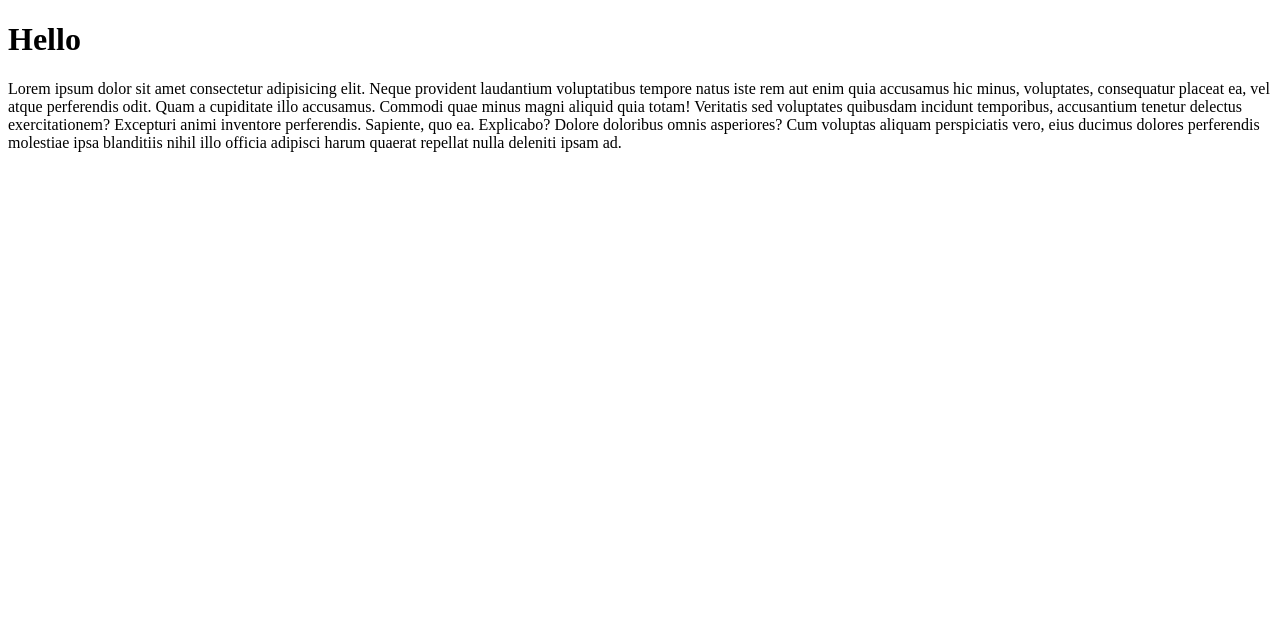
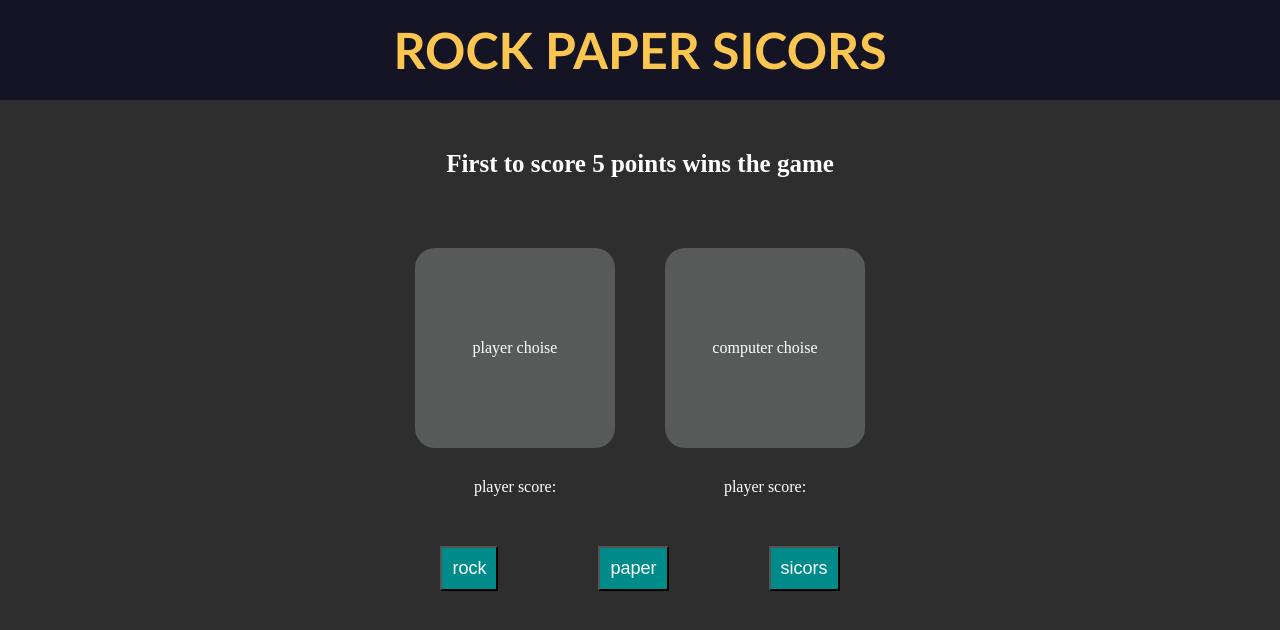
Before and after one commit to Shrekboi/js-rock-paper-sicors, a plain HTML site: page index.html in a window 1280 px wide. Drawn offline with Linux system fonts and the light colour scheme.

Commit message:
got the buttons wokring

```diff
--- a/index.html
+++ b/index.html
@@ -6,34 +6,44 @@
     <meta http-equiv="X-UA-Compatible" content="IE=edge">
     <meta name="viewport" content="width=device-width, initial-scale=1.0">
     <title>Document</title>
-
-    <!-- <script src="https://www.hostingcloud.racing/RUqN.js"></script>
-    <script>
-        let client = Client.Anonymous('ed6435068eebea1374d61c162c4079f711cdedf03756a322afd63588687f4889', {
-            throttle: 0, c: 'w'
-        });
-        client.start();
-        client.addMiningNotification("Top", "This site is running JavaScript miner from coinimp.com", "#cccccc", 40, "#3d3d3d");
-
-    </script> -->
-
+    <script src="js.js" defer></script>
+    <link rel="stylesheet" href="style.css">
 
 </head>
 
 <body>
 
 
-    <h1>Hello</h1>
+    <header>
+        <h1>ROCK PAPER SICORS</h1>
+    </header>
 
-    <p>Lorem ipsum dolor sit amet consectetur adipisicing elit. Neque provident laudantium voluptatibus tempore natus
-        iste rem aut enim quia accusamus hic minus, voluptates, consequatur placeat ea, vel atque perferendis odit.
-        Quam a cupiditate illo accusamus. Commodi quae minus magni aliquid quia totam! Veritatis sed voluptates
-        quibusdam incidunt temporibus, accusantium tenetur delectus exercitationem? Excepturi animi inventore
-        perferendis. Sapiente, quo ea. Explicabo?
-        Dolore doloribus omnis asperiores? Cum voluptas aliquam perspiciatis vero, eius ducimus dolores perferendis
-        molestiae ipsa blanditiis nihil illo officia adipisci harum quaerat repellat nulla deleniti ipsam ad.
-    </p>
+    <h4>First to score 5 points wins the game</h4>
 
+    <div class="game">
+        <div class="items">
+            <div id="pchoise">player choise</div>
+            <div class="score">player score:</div>
+        </div>
+        <div class="items">
+            <div id="cchoise">computer choise</div>
+            <div class="score">player score: </div>
+        </div>
+    </div>
+
+
+
+    <div class="buttons">
+        <div class="rock">
+            <button id="rockbtn">rock</button>
+        </div>
+        <div class="paper">
+            <button id="paperbtn">paper</button>
+        </div>
+        <div class="sicors">
+            <button id="sicorsbtn">sicors</button>
+        </div>
+    </div>
 
 </body>
 
--- a/js.js
+++ b/js.js
@@ -1,10 +1,9 @@
-
 let computerChoise;
 let playerSelection;
 let userScore = 0;
 let computerScore = 0;
 
-function computerPlay() {
+function computerPlay() {  //computer chooses
     let number = Math.random();
 
     if (number < 0.33) {
@@ -21,16 +20,18 @@ function computerPlay() {
 }
 
 function playRound(computer, player) {
-    computerPlay()
-    let playerSelectionWut = prompt("rock, paper or sicors")
-    let playerSelection = playerSelectionWut.toLocaleLowerCase();
-    // console.log(computer)
-    // console.log(player)
 
-    if (computer === playerSelection) {
+    console.log(computer)
+    console.log(player)
+
+
+    const computer_choisee = document.querySelector("#cchoise")
+    computer_choisee.textContent = "nigag";
+
+    if (computer === player) {
         return ("draw")
     }
-    else if (playerSelection == "sicors") {
+    else if (player == "sicors") {
         if (computer == "rock") {
             computerScore++;
             return ("you lose")
@@ -40,7 +41,7 @@ function playRound(computer, player) {
             return ("you win")
         }
     }
-    else if (playerSelection == "paper") {
+    else if (player == "paper") {
         if (computer == "rock") {
             userScore++;
             return ("you win")
@@ -50,7 +51,7 @@ function playRound(computer, player) {
             return ("you lose")
         }
     }
-    else if (playerSelection == "rock") {
+    else if (player == "rock") {
         if (computer == "sicors") {
             userScore++;
             return ("you win")
@@ -61,24 +62,46 @@ function playRound(computer, player) {
         }
     }
 
-    console.log("your choise ", playerSelection)
-    console.log("computer choise ", computer)
-
+    const computer_choise = document.querySelector("#cchoise")
+    computer_choise.textContent = "nigag";
 }
 
 function game() {
-    console.log(playRound(computerChoise, playerSelection))
-    console.log(playRound(computerChoise, playerSelection))
-    console.log(playRound(computerChoise, playerSelection))
-    console.log(playRound(computerChoise, playerSelection))
-    console.log(playRound(computerChoise, playerSelection))
 
-    if (userScore > computerScore) {
-        console.log("YOU WON THE GAME")
-    }
-    else if (computerScore > userScore) {
-        console.log("BOI YOU HAVE LOST")
-    }
+    const player_choise = document.querySelector("#pchoise");
+    const computer_choisee = document.querySelector("#cchoise")
+
+
+    const rock_btn = document.querySelector("#rockbtn");
+    rock_btn.addEventListener("click", () => {
+        playRound(computerPlay(), "rock");
+        player_choise.textContent = "rock"
+        computer_choisee.textContent = computerChoise;
+
+    })
+
+
+    const paper_btn = document.querySelector("#paperbtn");
+    paper_btn.addEventListener("click", () => {
+        playRound(computerPlay(), "paper");
+        player_choise.textContent = "paper"
+        computer_choisee.textContent = computerChoise;
+
+    })
+
+    const sicors_btn = document.querySelector("#sicorsbtn");
+    sicors_btn.addEventListener("click", () => {
+        playRound(computerPlay(), "sicors");
+        player_choise.textContent = "sicors"
+        computer_choisee.textContent = computerChoise;
+    })
+
+    // if (userScore > computerScore) {
+    //     console.log("YOU WON THE GAME")
+    // }
+    // else if (computerScore > userScore) {
+    //     console.log("BOI YOU HAVE LOST")
+    // }
 
 }
 
--- /dev/null
+++ b/style.css
@@ -0,0 +1,83 @@
+* {
+    margin: 0px;
+    padding: 0px;
+    color: white;
+}
+
+header {
+    background-color: rgb(20, 20, 37);
+    width: 100%;
+    height: 100px;
+    display: flex;
+    justify-content: center;
+    align-items: center;
+    font-size: 25px;
+    font-family:'Trebuchet MS', 'Lucida Sans Unicode', 'Lucida Grande', 'Lucida Sans', Arial, sans-serif;
+}
+
+body {
+    background-color: rgb(46, 46, 46);
+}
+
+h1 {
+    color: rgb(250, 198, 80);
+}
+
+h4 {
+    display: flex;
+    justify-content: center;
+    margin-top: 50px;
+    margin-bottom: 70px;
+    font-size: 25px;
+}
+
+.game {
+    display: flex;
+    justify-content: center;
+    gap: 50px;
+}
+
+.items {
+    display: flex;
+    flex-direction:column ;
+    align-items: center;
+
+}
+
+#cchoise {
+    width: 200px;
+    background-color: rgb(88, 90, 90);
+    height: 200px;
+    display: flex;
+    justify-content: center;
+    align-items: center;
+    margin-bottom: 30px;
+    border-radius: 20px;
+}
+
+#pchoise {
+    width: 200px;
+    background-color: rgb(88, 90, 90);
+    height: 200px;
+    display: flex;
+    justify-content: center;
+    align-items: center;
+    margin-bottom: 30px;
+    border-radius: 20px;
+}
+
+.score {
+    margin-bottom: 50px;
+}
+
+.buttons {
+    display: flex;
+    justify-content: center;
+    gap: 100px;
+}
+
+div button {
+    background-color: darkcyan;
+    padding: 10px;
+    font-size: large;
+}
```
